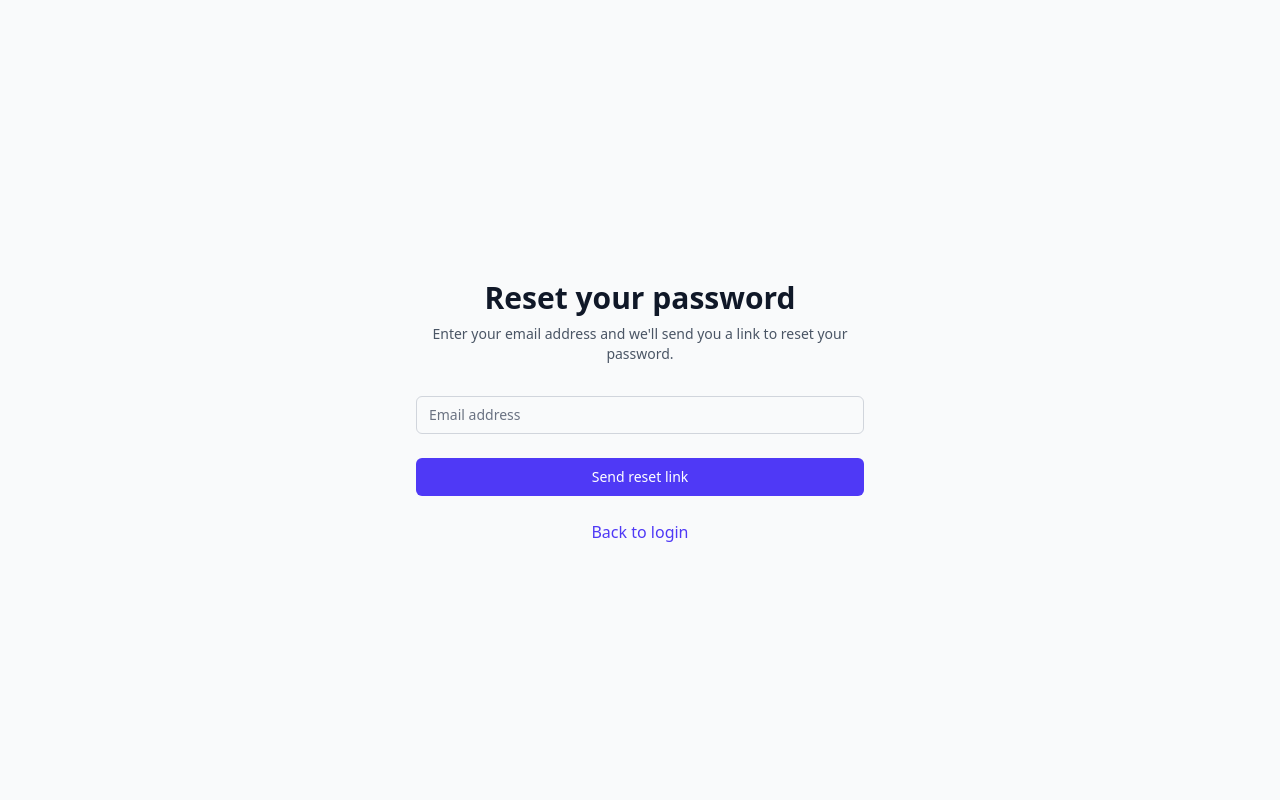
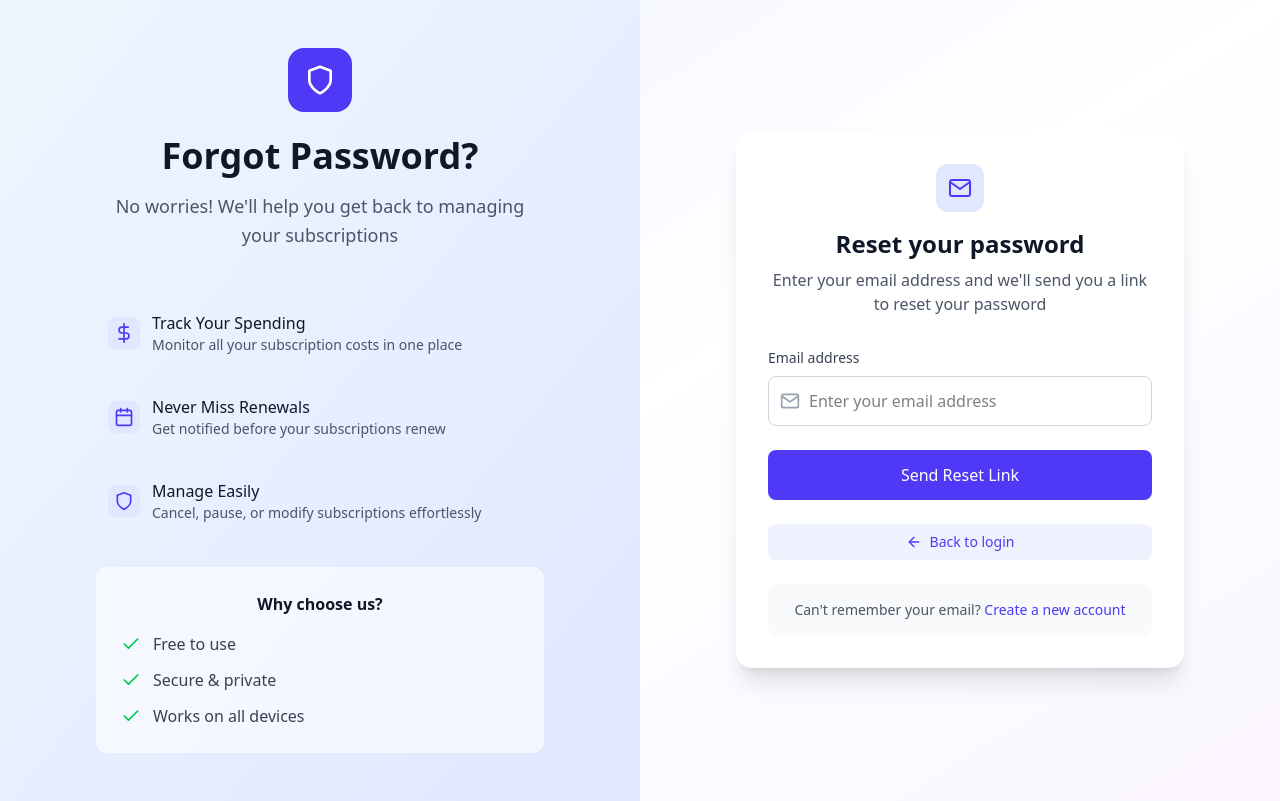
Before and after one commit to younesbaanise/subscription-manager, a React (Vite) app: page /forget-password in a window 1280 px wide. Built offline with nearby package versions, Linux system fonts and the light colour scheme; no server answers.

Commit message:
style: update Forgot Password page styling

```diff
--- a/src/pages/ForgetPassword.jsx
+++ b/src/pages/ForgetPassword.jsx
@@ -3,6 +3,7 @@ import { sendPasswordResetEmail } from "firebase/auth";
 import { auth } from "../services/firebase";
 import { toast } from "react-hot-toast";
 import { useNavigate } from "react-router";
+import { FiMail, FiArrowLeft, FiShield, FiCheck, FiDollarSign, FiCalendar } from "react-icons/fi";
 
 const ForgetPassword = () => {
   const [email, setEmail] = useState("");
@@ -32,7 +33,6 @@ const ForgetPassword = () => {
       // Clear the form
       setEmail("");
     } catch (error) {
-
       toast.success(
         "If an account exists with this email, a password reset link has been sent. If you don't see it, check your spam folder."
       );
@@ -44,57 +44,178 @@ const ForgetPassword = () => {
     }
   };
 
+  const benefits = [
+    {
+      icon: <FiDollarSign className="w-5 h-5" />,
+      title: "Track Your Spending",
+      description: "Monitor all your subscription costs in one place"
+    },
+    {
+      icon: <FiCalendar className="w-5 h-5" />,
+      title: "Never Miss Renewals",
+      description: "Get notified before your subscriptions renew"
+    },
+    {
+      icon: <FiShield className="w-5 h-5" />,
+      title: "Manage Easily",
+      description: "Cancel, pause, or modify subscriptions effortlessly"
+    }
+  ];
+
   return (
-    <div className="min-h-screen flex items-center justify-center bg-gray-50 py-12 px-4 sm:px-6 lg:px-8">
-      <div className="max-w-md w-full space-y-8">
-        <div>
-          <h2 className="mt-6 text-center text-3xl font-extrabold text-gray-900">
-            Reset your password
-          </h2>
-          <p className="mt-2 text-center text-sm text-gray-600">
-            Enter your email address and we'll send you a link to reset your
-            password.
+    <div className="min-h-screen bg-gradient-to-br from-indigo-50 via-white to-purple-50">
+      <div className="flex min-h-screen">
+        {/* Left Side - App Introduction */}
+        <div className="hidden lg:flex lg:w-1/2 bg-gradient-to-br from-blue-50 to-indigo-100 p-12 flex-col justify-center">
+          <div className="max-w-md mx-auto">
+            {/* Simple Welcome Section */}
+            <div className="text-center mb-12">
+              <div className="inline-flex items-center justify-center w-16 h-16 bg-indigo-600 rounded-2xl mb-6">
+                <FiShield className="w-8 h-8 text-white" />
+              </div>
+              <h1 className="text-4xl font-bold text-gray-900 mb-4">
+                Forgot Password?
+              </h1>
+              <p className="text-lg text-gray-600 leading-relaxed">
+                No worries! We'll help you get back to managing your subscriptions
               </p>
             </div>
 
-        <form className="mt-8 space-y-6" onSubmit={handleSubmit}>
+            {/* Simple Benefits List */}
+            <div className="space-y-4 mb-8">
+              {benefits.map((benefit, index) => (
+                <div key={index} className="flex items-center space-x-3 p-3 rounded-lg hover:bg-white/50 transition-colors">
+                  <div className="flex-shrink-0 w-8 h-8 bg-indigo-100 rounded-lg flex items-center justify-center">
+                    <div className="text-indigo-600">
+                      {benefit.icon}
+                    </div>
+                  </div>
                   <div>
-            <label htmlFor="email" className="sr-only">
+                    <h3 className="font-medium text-gray-900">{benefit.title}</h3>
+                    <p className="text-sm text-gray-600">{benefit.description}</p>
+                  </div>
+                </div>
+              ))}
+            </div>
+
+            {/* Simple Trust Indicators */}
+            <div className="bg-white/60 rounded-xl p-6 border border-white/20">
+              <h3 className="font-semibold text-gray-900 mb-4 text-center">Why choose us?</h3>
+              <div className="space-y-3">
+                <div className="flex items-center space-x-3">
+                  <FiCheck className="w-5 h-5 text-green-500" />
+                  <span className="text-gray-700">Free to use</span>
+                </div>
+                <div className="flex items-center space-x-3">
+                  <FiCheck className="w-5 h-5 text-green-500" />
+                  <span className="text-gray-700">Secure & private</span>
+                </div>
+                <div className="flex items-center space-x-3">
+                  <FiCheck className="w-5 h-5 text-green-500" />
+                  <span className="text-gray-700">Works on all devices</span>
+                </div>
+              </div>
+            </div>
+          </div>
+        </div>
+
+        {/* Right Side - Reset Password Form */}
+        <div className="w-full lg:w-1/2 flex items-center justify-center p-8">
+          <div className="w-full max-w-md">
+            {/* Mobile App Introduction */}
+            <div className="lg:hidden text-center mb-8">
+              <h1 className="text-3xl font-bold text-gray-900 mb-3">
+                Forgot Password?
+              </h1>
+              <p className="text-gray-600 mb-6">
+                No worries! We'll help you get back to managing your subscriptions
+              </p>
+            </div>
+
+            <div className="bg-white rounded-2xl shadow-xl p-8">
+              <div className="text-center mb-8">
+                <div className="inline-flex items-center justify-center w-12 h-12 bg-indigo-100 rounded-xl mb-4">
+                  <FiMail className="w-6 h-6 text-indigo-600" />
+                </div>
+                <h2 className="text-2xl font-bold text-gray-900 mb-2">
+                  Reset your password
+                </h2>
+                <p className="text-gray-600">
+                  Enter your email address and we'll send you a link to reset your password
+                </p>
+              </div>
+
+              <form onSubmit={handleSubmit} className="space-y-6">
+                {/* Email Field */}
+                <div>
+                  <label htmlFor="email" className="block text-sm font-medium text-gray-700 mb-2">
                     Email address
                   </label>
+                  <div className="relative">
+                    <div className="absolute inset-y-0 left-0 pl-3 flex items-center pointer-events-none">
+                      <FiMail className="h-5 w-5 text-gray-400" />
+                    </div>
                     <input
                       id="email"
                       name="email"
                       type="email"
                       autoComplete="email"
                       required
-              className="appearance-none relative block w-full px-3 py-2 border border-gray-300 placeholder-gray-500 text-gray-900 rounded-md focus:outline-none focus:ring-indigo-500 focus:border-indigo-500 focus:z-10 sm:text-sm"
-              placeholder="Email address"
+                      className="block w-full pl-10 pr-3 py-3 border border-gray-300 rounded-lg focus:outline-none focus:ring-2 focus:ring-indigo-500 focus:border-indigo-500 transition-colors"
+                      placeholder="Enter your email address"
                       value={email}
                       onChange={(e) => setEmail(e.target.value)}
                     />
                   </div>
+                </div>
 
-          <div>
+                {/* Send Reset Link Button */}
                 <button
                   type="submit"
                   disabled={loading}
-              className="group relative w-full flex justify-center py-2 px-4 border border-transparent text-sm font-medium rounded-md text-white bg-indigo-600 hover:bg-indigo-700 focus:outline-none focus:ring-2 focus:ring-offset-2 focus:ring-indigo-500 disabled:opacity-50 disabled:cursor-not-allowed"
+                  className="w-full flex items-center justify-center px-4 py-3 border border-transparent text-base font-medium rounded-lg text-white bg-indigo-600 hover:bg-indigo-700 focus:outline-none focus:ring-2 focus:ring-offset-2 focus:ring-indigo-500 transition-colors disabled:opacity-50 disabled:cursor-not-allowed"
                 >
-              {loading ? "Sending..." : "Send reset link"}
+                  {loading ? (
+                    <div className="flex items-center">
+                      <div className="animate-spin rounded-full h-5 w-5 border-b-2 border-white mr-2"></div>
+                      Sending reset link...
+                    </div>
+                  ) : (
+                    <div className="flex items-center">
+                      Send Reset Link
+                    </div>
+                  )}
+                </button>
+              </form>
+
+              {/* Back to Login Link */}
+              <div className="text-center mt-6">
+                <button
+                  type="button"
+                  onClick={() => navigate("/login")}
+                  className="flex items-center justify-center w-full px-4 py-2 text-sm font-medium text-indigo-600 bg-indigo-50 rounded-lg hover:bg-indigo-100 transition-colors"
+                >
+                  <FiArrowLeft className="w-4 h-4 mr-2" />
+                  Back to login
                 </button>
               </div>
 
-          <div className="text-center">
+              {/* Help Text */}
+              <div className="mt-6 p-4 bg-gray-50 rounded-lg">
+                <p className="text-sm text-gray-600 text-center">
+                  Can't remember your email?{" "}
                   <button
                     type="button"
-              onClick={() => navigate("/login")}
-              className="font-medium text-indigo-600 hover:text-indigo-500"
+                    onClick={() => navigate("/signup")}
+                    className="font-medium text-indigo-600 hover:text-indigo-500 transition-colors"
                   >
-              Back to login
+                    Create a new account
                   </button>
+                </p>
               </div>
-        </form>
+            </div>
+          </div>
+        </div>
       </div>
     </div>
   );
```
Lines whose indentation alone changed are shown as unchanged.
